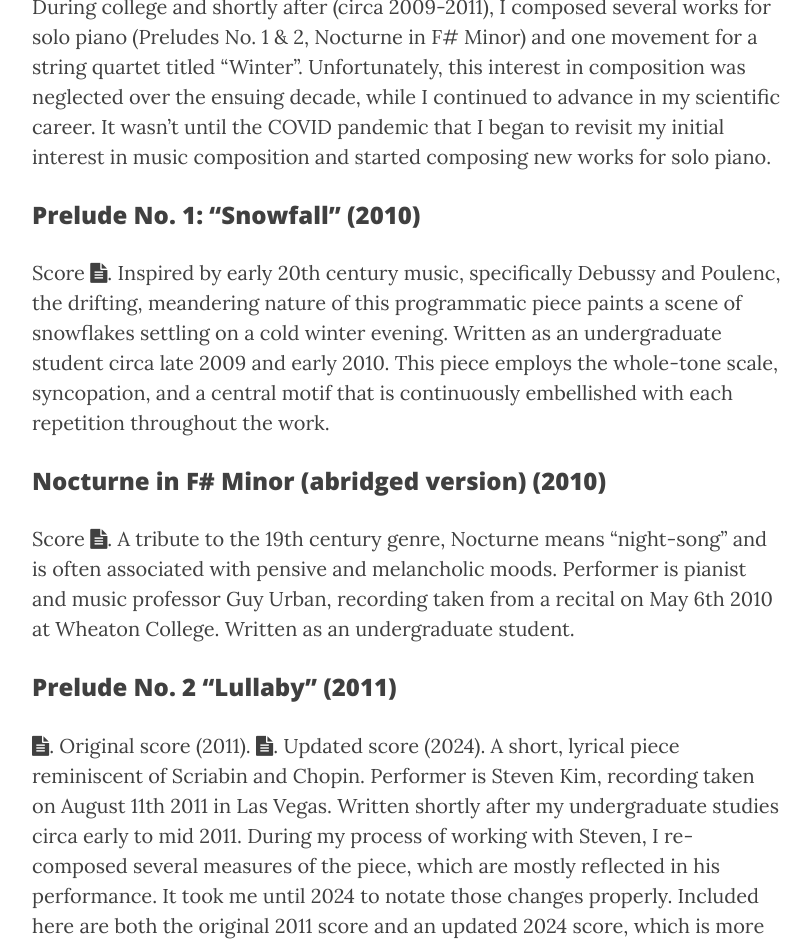
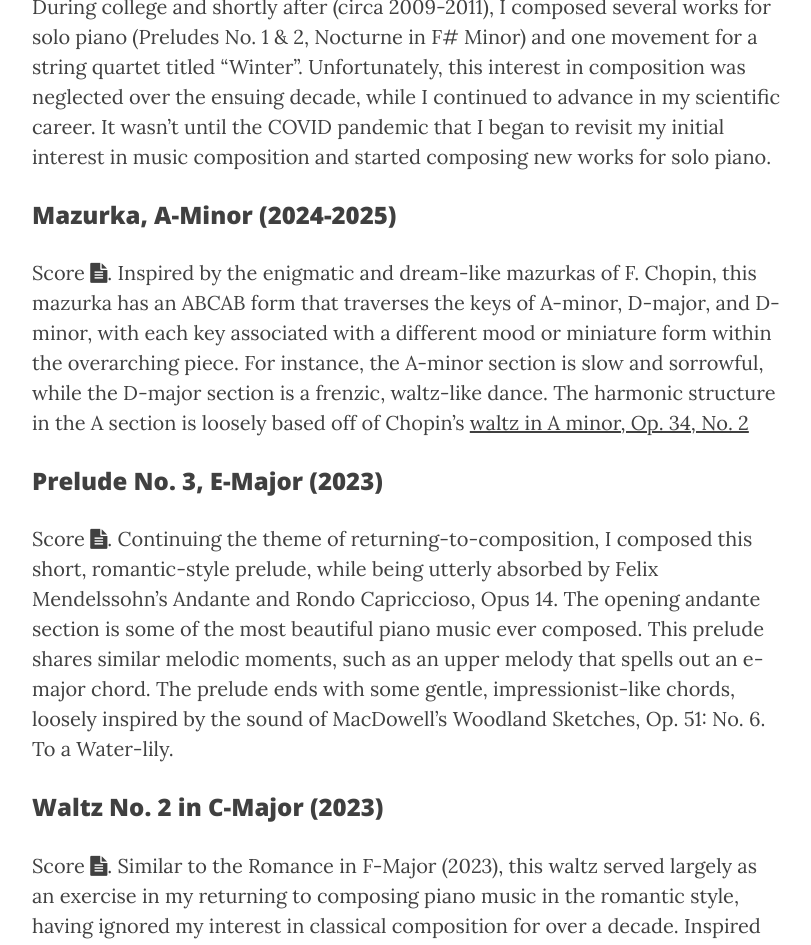
Before and after one commit to ptichko/ptichko.github.io, a Jekyll site: the page built from 3_music.md, in a window 1280 px wide and 1400 px high, scrolled down 1979 px. Shown: the top 945 px of the window, without its empty margins (233-1044 px from the left). Built offline with Jekyll 4.4.1, drawn with Linux system fonts in a browser that asks for light colours; some of the changed text lies outside the part shown.

Commit message:
Reorder compositions newest to oldest on Music page

```diff
--- a/3_music.md
+++ b/3_music.md
@@ -18,7 +18,7 @@ ___
 
 ## Synth-Pop Productions
 
-<iframe width="100%" height="300" scrolling="no" frameborder="no" allow="autoplay" loading="lazy" title="SoundCloud playlist player for Synth-Pop Instrumentals" src="https://w.soundcloud.com/player/?url=https%3A//api.soundcloud.com/playlists/193539&color=%23ff5500&auto_play=false&hide_related=false&show_comments=true&show_user=true&show_reposts=false&show_teaser=true&visual=true"></iframe><div style="font-size: 10px; color: #cccccc;line-break: anywhere;word-break: normal;overflow: hidden;white-space: nowrap;text-overflow: ellipsis; font-family: Interstate,Lucida Grande,Lucida Sans Unicode,Lucida Sans,Garuda,Verdana,Tahoma,sans-serif;font-weight: 100;"><a href="https://soundcloud.com/parkertichko" title="parkertichko" target="_blank" rel="noopener" style="color: #cccccc; text-decoration: none;">parkertichko</a> · <a href="https://soundcloud.com/parkertichko/sets/synthpop" title="Synth-Pop Instrumentals" target="_blank" rel="noopener" style="color: #cccccc; text-decoration: none;">Synth-Pop Instrumentals</a></div>
+<iframe width="100%" height="300" scrolling="no" frameborder="no" allow="autoplay" loading="lazy" title="SoundCloud playlist player for Synth-Pop Instrumentals" src="https://w.soundcloud.com/player/?url=https%3A//api.soundcloud.com/playlists/193539&color=%23ff5500&auto_play=false&hide_related=false&show_comments=true&show_user=true&show_reposts=false&show_teaser=true&visual=true"></iframe><div style="font-size: 10px; color: #cccccc;line-break: anywhere;word-break: normal;overflow: hidden;white-space: nowrap;text-overflow: ellipsis; font-family: Interstate,Lucida Grande,Lucida Sans Unicode,Lucida Sans,Garuda,Verdana,Tahoma,sans-serif;font-weight: 100;"><a href="https://soundcloud.com/parkertichko" title="parkertichko" target="_blank" rel="noopener" style="color: #cccccc; text-decoration: none;">parkertichko</a> ┬╖ <a href="https://soundcloud.com/parkertichko/sets/synthpop" title="Synth-Pop Instrumentals" target="_blank" rel="noopener" style="color: #cccccc; text-decoration: none;">Synth-Pop Instrumentals</a></div>
 
 I was a freshman in college when I discovered the synthesizer. Since then, I haven't looked back. Here are some synth-pop instrumentals I've produced over the years.
 
@@ -26,22 +26,29 @@ ___
 
 ## Compositions
 
-<iframe width="100%" height="300" scrolling="no" frameborder="no" allow="autoplay" loading="lazy" title="SoundCloud playlist player for Original Compositions" src="https://w.soundcloud.com/player/?url=https%3A//api.soundcloud.com/playlists/184090&color=%23ff5500&auto_play=false&hide_related=false&show_comments=true&show_user=true&show_reposts=false&show_teaser=true&visual=true"></iframe><div style="font-size: 10px; color: #cccccc;line-break: anywhere;word-break: normal;overflow: hidden;white-space: nowrap;text-overflow: ellipsis; font-family: Interstate,Lucida Grande,Lucida Sans Unicode,Lucida Sans,Garuda,Verdana,Tahoma,sans-serif;font-weight: 100;"><a href="https://soundcloud.com/parkertichko" title="parkertichko" target="_blank" rel="noopener" style="color: #cccccc; text-decoration: none;">parkertichko</a> · <a href="https://soundcloud.com/parkertichko/sets/original-compositions" title="Original Compositions" target="_blank" rel="noopener" style="color: #cccccc; text-decoration: none;">Original Compositions</a></div>
+<iframe width="100%" height="300" scrolling="no" frameborder="no" allow="autoplay" loading="lazy" title="SoundCloud playlist player for Original Compositions" src="https://w.soundcloud.com/player/?url=https%3A//api.soundcloud.com/playlists/184090&color=%23ff5500&auto_play=false&hide_related=false&show_comments=true&show_user=true&show_reposts=false&show_teaser=true&visual=true"></iframe><div style="font-size: 10px; color: #cccccc;line-break: anywhere;word-break: normal;overflow: hidden;white-space: nowrap;text-overflow: ellipsis; font-family: Interstate,Lucida Grande,Lucida Sans Unicode,Lucida Sans,Garuda,Verdana,Tahoma,sans-serif;font-weight: 100;"><a href="https://soundcloud.com/parkertichko" title="parkertichko" target="_blank" rel="noopener" style="color: #cccccc; text-decoration: none;">parkertichko</a> ┬╖ <a href="https://soundcloud.com/parkertichko/sets/original-compositions" title="Original Compositions" target="_blank" rel="noopener" style="color: #cccccc; text-decoration: none;">Original Compositions</a></div>
 
 As an undergraduate music student, I became deeply interested in what one may broadly refer to as "classical" music composition, particularly compositional practices from the romantic period following through 20th-century modernism. During college and shortly after (circa 2009-2011), I composed several works for solo piano (Preludes No. 1 & 2, Nocturne in F# Minor) and one movement for a string quartet titled "Winter". Unfortunately, this interest in composition was neglected over the ensuing decade, while I continued to advance in my scientific career. It wasn't until the COVID pandemic that I began to revisit my initial interest in music composition and started composing new works for solo piano.
 
-### Prelude No. 1: “Snowfall” (2010)
-Score <a href="/CV/parkertichkopreludeno1.pdf" target="_blank" rel="noopener"><i class="fa fa-file-text fa-md" aria-hidden="true"></i><span class="visually-hidden">Download the score for Prelude No. 1: Snowfall (2010)</span></a>.
-Inspired by early 20th century music, specifically Debussy and Poulenc, the drifting, meandering nature of this programmatic piece paints a scene of snowflakes settling on a cold winter evening. Written as an undergraduate student circa late 2009 and early 2010. This piece employs the whole-tone scale, syncopation, and a central motif that is continuously embellished with each repetition throughout the work.
+### Mazurka, A-Minor (2024-2025)
 
-### Nocturne in F# Minor (abridged version) (2010)
-Score <a href="/CV/Nocturne1UrbanFINAL3.pdf" target="_blank" rel="noopener"><i class="fa fa-file-text fa-md" aria-hidden="true"></i><span class="visually-hidden">Download the score for Nocturne in F# Minor (2010)</span></a>.
-A tribute to the 19th century genre, Nocturne means “night-song” and is often associated with pensive and melancholic moods. Performer is pianist and music professor Guy Urban, recording taken from a recital on May 6th 2010 at Wheaton College. Written as an undergraduate student.
+Score <a href="/CV/Mazurka,%20A-Minor.pdf" target="_blank" rel="noopener"><i class="fa fa-file-text fa-md" aria-hidden="true"></i><span class="visually-hidden">Download the score for Mazurka, A-Minor (2024-2025)</span></a>.
+Inspired by the enigmatic and dream-like mazurkas of F. Chopin, this mazurka has an ABCAB form that traverses the keys of A-minor, D-major, and D-minor, with each key associated with a different mood or miniature form within the overarching piece. For instance, the A-minor section is slow and sorrowful, while the D-major section is a frenzic, waltz-like dance. The harmonic structure in the A section is loosely based off of Chopin's [waltz in A minor, Op. 34, No. 2](https://en.wikipedia.org/wiki/Waltzes,_Op._34_(Chopin))
 
-### Prelude No. 2 “Lullaby” (2011)
-<a href="/CV/parkertichkopreludeno2.pdf" target="_blank" rel="noopener"><i class="fa fa-file-text fa-md" aria-hidden="true"></i><span class="visually-hidden">Download the original 2011 score for Prelude No. 2: Lullaby</span></a>. Original score (2011).
-<a href="/CV/PreludeNo.2_2024.pdf" target="_blank" rel="noopener"><i class="fa fa-file-text fa-md" aria-hidden="true"></i><span class="visually-hidden">Download the updated 2024 score for Prelude No. 2: Lullaby</span></a>. Updated score (2024).
-A short, lyrical piece reminiscent of Scriabin and Chopin. Performer is Steven Kim, recording taken on August 11th 2011 in Las Vegas. Written shortly after my undergraduate studies circa early to mid 2011. During my process of working with Steven, I re-composed several measures of the piece, which are mostly reflected in his performance. It took me until 2024 to notate those changes properly. Included here are both the original 2011 score and an updated 2024 score, which is more representative of Steven's performance.
+### Prelude No. 3, E-Major (2023)
+
+Score <a href="/CV/Prelude%20No.%203,%20E-Major.pdf" target="_blank" rel="noopener"><i class="fa fa-file-text fa-md" aria-hidden="true"></i><span class="visually-hidden">Download the score for Prelude No. 3, E-Major (2023)</span></a>.
+Continuing the theme of returning-to-composition, I composed this short, romantic-style prelude, while being utterly absorbed by Felix Mendelssohn's Andante and Rondo Capriccioso, Opus 14. The opening andante section is some of the most beautiful piano music ever composed. This prelude shares similar melodic moments, such as an upper melody that spells out an e-major chord. The prelude ends with some gentle, impressionist-like chords, loosely inspired by the sound of MacDowell's Woodland Sketches, Op. 51: No. 6. To a Water-lily.
+
+### Waltz No. 2 in C-Major (2023)
+
+Score <a href="/CV/Waltz%20No.%202,%20C%20Major.pdf" target="_blank" rel="noopener"><i class="fa fa-file-text fa-md" aria-hidden="true"></i><span class="visually-hidden">Download the score for Waltz No. 2 in C-Major (2023)</span></a>.
+Similar to the Romance in F-Major (2023), this waltz served largely as an exercise in my returning to composing piano music in the romantic style, having ignored my interest in classical composition for over a decade. Inspired by the waltzes of F. Chopin, this short waltz has an ABA form that begins in C-major, transitions to F-major, and then modulates back to C-major at the conclusion. The harmonic structure in the A section is loosely based off of Chopin's posthumous [waltz in A minor, B 150.](https://en.wikipedia.org/wiki/Waltz_in_A_minor_(Chopin)) However, the melody in the right hand and voicing of the accompaniment in the left hand has been enriched, relative to Chopin's posthumous work.
+
+### Romance in F-Major (2023)
+
+Score <a href="/CV/Romance%20in%20F-Major.pdf" target="_blank" rel="noopener"><i class="fa fa-file-text fa-md" aria-hidden="true"></i><span class="visually-hidden">Download the score for Romance in F-Major (2023)</span></a>.
+Shortly after the COVID-19 pandemic, I began composing music again, after nearly a decade. This romance was my first attempt to compose a plainly romantic-style piece for solo piano. In romantic music, a romance is often a lyrical, instrumental piece, with a song-like melody, composed in three. Around this time, I had rediscovered Clara Schumann's beautiful Romance in E-Flat Minor (3 Romances, Op. 11: No. 1), which inspired me to write my own. The piece starts in 3/4, but changes to 4/4 time with a fiery B section that keeps modulating key centers. The piece concludes by returning to 3/4 time, before drifting away...
 
 ### 1 Movement For String Quartet (Winter) (Condensed) (2011)
 
@@ -50,22 +57,15 @@ A short, lyrical piece reminiscent of Scriabin and Chopin. Performer is Steven K
 Score <a href="/CV/String%20Quartet%20Final%20Score%207-4%20Version.pdf" target="_blank" rel="noopener"><i class="fa fa-file-text fa-md" aria-hidden="true"></i><span class="visually-hidden">Download the condensed score for 1 Movement for String Quartet (Winter)</span></a>.
 The piece is a condensed movement, from an unfinished grander work revolving around the four seasons, that is centered around a 7-tone theme. I was privileged enough to have the piece performed by the talented Aurea Ensemble at Wheaton College (MA) on May 6th 2011. The intended tempo of the piece is quite demanding, and, ultimately, the Aurea Ensemble performed the work at a slower tempo to meet the recital deadline. However, in a cheap attempt to realize the piece's intended tempo, I time-warped the [audio track](https://soundcloud.com/parkertichko/1-movement-for-string) from the video recording, increasing the audio recording to approximately its notated tempo. It's fast! Upon listening, a local, Boston-based composer mentioned that the work reminded him of Bartok. Unfamiliar with Bartok's music, I eventually discovered, years later, his string quartets which have a remarkably similar aesthetic to "Winter."
 
-### Romance in F-Major (2023)
+### Prelude No. 2 ΓÇ£LullabyΓÇ¥ (2011)
+<a href="/CV/parkertichkopreludeno2.pdf" target="_blank" rel="noopener"><i class="fa fa-file-text fa-md" aria-hidden="true"></i><span class="visually-hidden">Download the original 2011 score for Prelude No. 2: Lullaby</span></a>. Original score (2011).
+<a href="/CV/PreludeNo.2_2024.pdf" target="_blank" rel="noopener"><i class="fa fa-file-text fa-md" aria-hidden="true"></i><span class="visually-hidden">Download the updated 2024 score for Prelude No. 2: Lullaby</span></a>. Updated score (2024).
+A short, lyrical piece reminiscent of Scriabin and Chopin. Performer is Steven Kim, recording taken on August 11th 2011 in Las Vegas. Written shortly after my undergraduate studies circa early to mid 2011. During my process of working with Steven, I re-composed several measures of the piece, which are mostly reflected in his performance. It took me until 2024 to notate those changes properly. Included here are both the original 2011 score and an updated 2024 score, which is more representative of Steven's performance.
 
-Score <a href="/CV/Romance%20in%20F-Major.pdf" target="_blank" rel="noopener"><i class="fa fa-file-text fa-md" aria-hidden="true"></i><span class="visually-hidden">Download the score for Romance in F-Major (2023)</span></a>.
-Shortly after the COVID-19 pandemic, I began composing music again, after nearly a decade. This romance was my first attempt to compose a plainly romantic-style piece for solo piano. In romantic music, a romance is often a lyrical, instrumental piece, with a song-like melody, composed in three. Around this time, I had rediscovered Clara Schumann's beautiful Romance in E-Flat Minor (3 Romances, Op. 11: No. 1), which inspired me to write my own. The piece starts in 3/4, but changes to 4/4 time with a fiery B section that keeps modulating key centers. The piece concludes by returning to 3/4 time, before drifting away...
+### Nocturne in F# Minor (abridged version) (2010)
+Score <a href="/CV/Nocturne1UrbanFINAL3.pdf" target="_blank" rel="noopener"><i class="fa fa-file-text fa-md" aria-hidden="true"></i><span class="visually-hidden">Download the score for Nocturne in F# Minor (2010)</span></a>.
+A tribute to the 19th century genre, Nocturne means ΓÇ£night-songΓÇ¥ and is often associated with pensive and melancholic moods. Performer is pianist and music professor Guy Urban, recording taken from a recital on May 6th 2010 at Wheaton College. Written as an undergraduate student.
 
-### Waltz No. 2 in C-Major (2023)
-
-Score <a href="/CV/Waltz%20No.%202,%20C%20Major.pdf" target="_blank" rel="noopener"><i class="fa fa-file-text fa-md" aria-hidden="true"></i><span class="visually-hidden">Download the score for Waltz No. 2 in C-Major (2023)</span></a>.
-Similar to the Romance in F-Major (2023), this waltz served largely as an exercise in my returning to composing piano music in the romantic style, having ignored my interest in classical composition for over a decade. Inspired by the waltzes of F. Chopin, this short waltz has an ABA form that begins in C-major, transitions to F-major, and then modulates back to C-major at the conclusion. The harmonic structure in the A section is loosely based off of Chopin's posthumous [waltz in A minor, B 150.](https://en.wikipedia.org/wiki/Waltz_in_A_minor_(Chopin)) However, the melody in the right hand and voicing of the accompaniment in the left hand has been enriched, relative to Chopin's posthumous work.
-
-### Prelude No. 3, E-Major (2023)
-
-Score <a href="/CV/Prelude%20No.%203,%20E-Major.pdf" target="_blank" rel="noopener"><i class="fa fa-file-text fa-md" aria-hidden="true"></i><span class="visually-hidden">Download the score for Prelude No. 3, E-Major (2023)</span></a>.
-Continuing the theme of returning-to-composition, I composed this short, romantic-style prelude, while being utterly absorbed by Felix Mendelssohn's Andante and Rondo Capriccioso, Opus 14. The opening andante section is some of the most beautiful piano music ever composed. This prelude shares similar melodic moments, such as an upper melody that spells out an e-major chord. The prelude ends with some gentle, impressionist-like chords, loosely inspired by the sound of MacDowell's Woodland Sketches, Op. 51: No. 6. To a Water-lily.
-
-### Mazurka, A-Minor (2024-2025)
-
-Score <a href="/CV/Mazurka,%20A-Minor.pdf" target="_blank" rel="noopener"><i class="fa fa-file-text fa-md" aria-hidden="true"></i><span class="visually-hidden">Download the score for Mazurka, A-Minor (2024-2025)</span></a>.
-Inspired by the enigmatic and dream-like mazurkas of F. Chopin, this mazurka has an ABCAB form that traverses the keys of A-minor, D-major, and D-minor, with each key associated with a different mood or miniature form within the overarching piece. For instance, the A-minor section is slow and sorrowful, while the D-major section is a frenzic, waltz-like dance. The harmonic structure in the A section is loosely based off of Chopin's [waltz in A minor, Op. 34, No. 2](https://en.wikipedia.org/wiki/Waltzes,_Op._34_(Chopin))
+### Prelude No. 1: ΓÇ£SnowfallΓÇ¥ (2010)
+Score <a href="/CV/parkertichkopreludeno1.pdf" target="_blank" rel="noopener"><i class="fa fa-file-text fa-md" aria-hidden="true"></i><span class="visually-hidden">Download the score for Prelude No. 1: Snowfall (2010)</span></a>.
+Inspired by early 20th century music, specifically Debussy and Poulenc, the drifting, meandering nature of this programmatic piece paints a scene of snowflakes settling on a cold winter evening. Written as an undergraduate student circa late 2009 and early 2010. This piece employs the whole-tone scale, syncopation, and a central motif that is continuously embellished with each repetition throughout the work.
```
